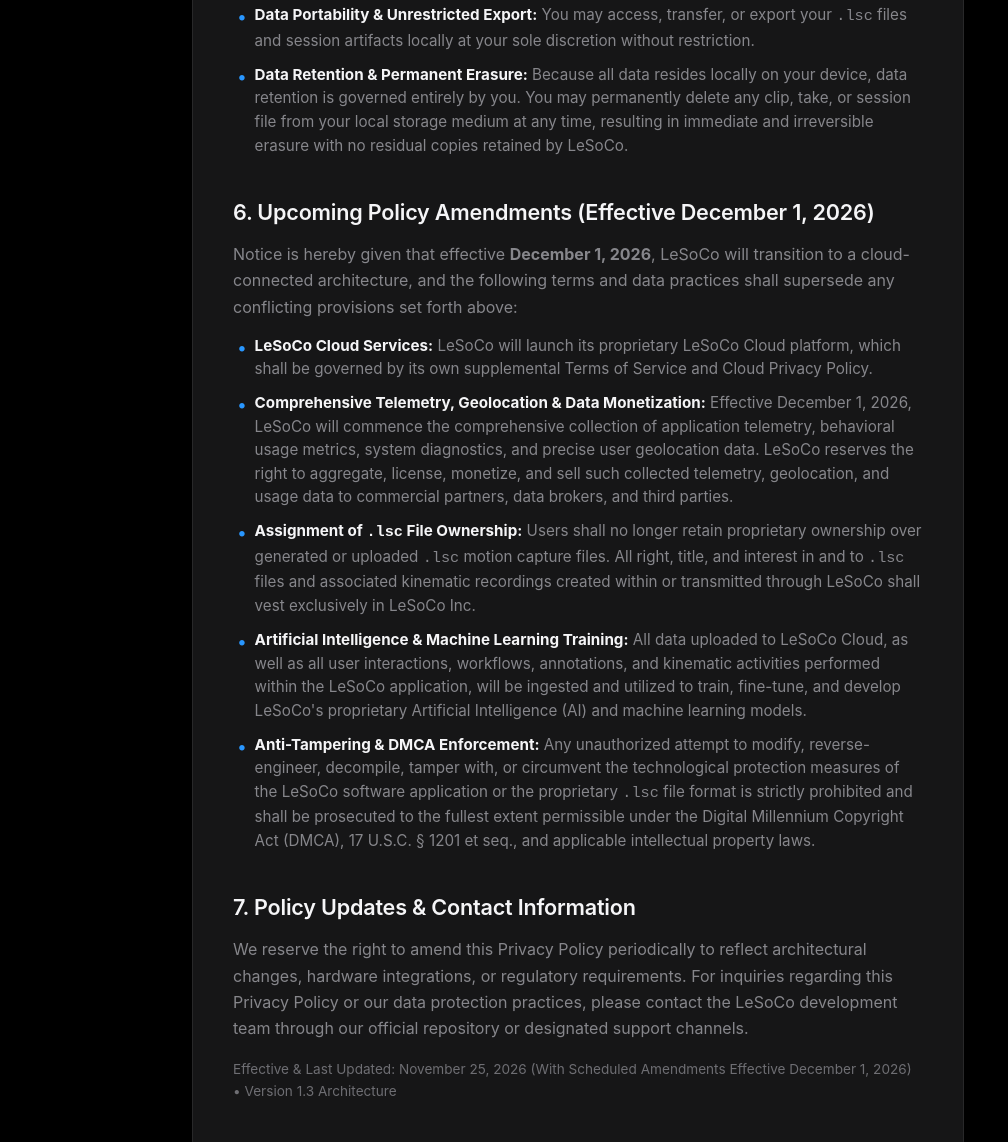
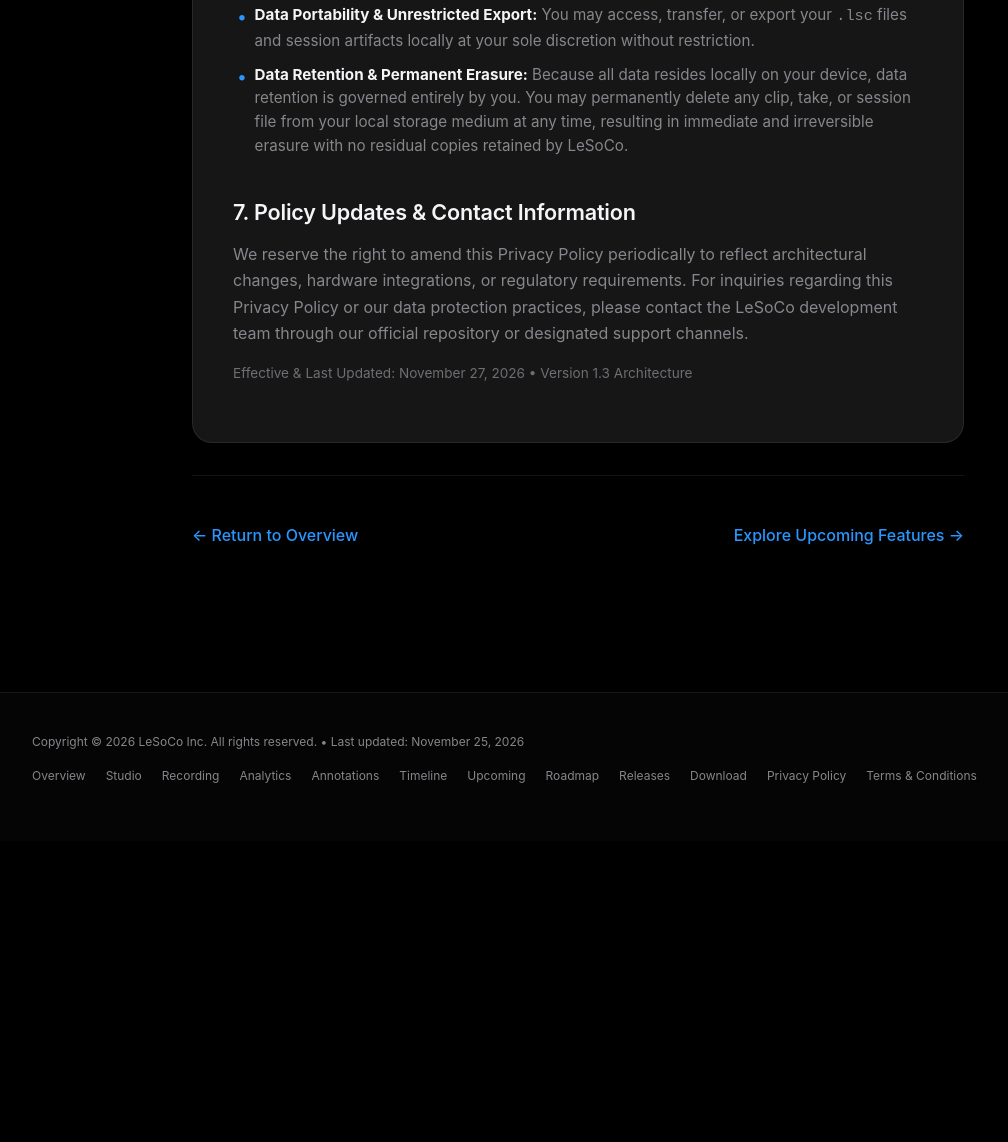
Before and after one commit to sniffuntidypond/LeSoCo-Website, a plain HTML site: page privacy.html in a window 1280 px wide. Shown: the part 2304-3446 px from the top of the page, without its empty margins (62-1070 px from the left). After the commit the page ends 3145 px from the top, so only its background shows below. Drawn offline with Linux system fonts and the light colour scheme.

Commit message:
Update privacy.html

```diff
--- a/privacy.html
+++ b/privacy.html
@@ -220,27 +220,12 @@
 
         <!-- Section 6 -->
         <div class="privacy-section">
-          <h2>6. Upcoming Policy Amendments (Effective December 1, 2026)</h2>
-          <p>
-            Notice is hereby given that effective <strong>December 1, 2026</strong>, LeSoCo will transition to a cloud-connected architecture, and the following terms and data practices shall supersede any conflicting provisions set forth above:
-          </p>
-          <ul>
-            <li><strong>LeSoCo Cloud Services:</strong> LeSoCo will launch its proprietary LeSoCo Cloud platform, which shall be governed by its own supplemental Terms of Service and Cloud Privacy Policy.</li>
-            <li><strong>Comprehensive Telemetry, Geolocation &amp; Data Monetization:</strong> Effective December 1, 2026, LeSoCo will commence the comprehensive collection of application telemetry, behavioral usage metrics, system diagnostics, and precise user geolocation data. LeSoCo reserves the right to aggregate, license, monetize, and sell such collected telemetry, geolocation, and usage data to commercial partners, data brokers, and third parties.</li>
-            <li><strong>Assignment of <code>.lsc</code> File Ownership:</strong> Users shall no longer retain proprietary ownership over generated or uploaded <code>.lsc</code> motion capture files. All right, title, and interest in and to <code>.lsc</code> files and associated kinematic recordings created within or transmitted through LeSoCo shall vest exclusively in LeSoCo Inc.</li>
-            <li><strong>Artificial Intelligence &amp; Machine Learning Training:</strong> All data uploaded to LeSoCo Cloud, as well as all user interactions, workflows, annotations, and kinematic activities performed within the LeSoCo application, will be ingested and utilized to train, fine-tune, and develop LeSoCo's proprietary Artificial Intelligence (AI) and machine learning models.</li>
-            <li><strong>Anti-Tampering &amp; DMCA Enforcement:</strong> Any unauthorized attempt to modify, reverse-engineer, decompile, tamper with, or circumvent the technological protection measures of the LeSoCo software application or the proprietary <code>.lsc</code> file format is strictly prohibited and shall be prosecuted to the fullest extent permissible under the Digital Millennium Copyright Act (DMCA), 17 U.S.C. &sect; 1201 et seq., and applicable intellectual property laws.</li>
-          </ul>
-        </div>
-
-        <!-- Section 7 -->
-        <div class="privacy-section">
           <h2>7. Policy Updates &amp; Contact Information</h2>
           <p>
             We reserve the right to amend this Privacy Policy periodically to reflect architectural changes, hardware integrations, or regulatory requirements. For inquiries regarding this Privacy Policy or our data protection practices, please contact the LeSoCo development team through our official repository or designated support channels.
           </p>
           <p style="font-size: 0.85rem; color: var(--apple-text-tertiary); margin-top: 1rem;">
-            Effective &amp; Last Updated: November 25, 2026 (With Scheduled Amendments Effective December 1, 2026) &bull; Version 1.3 Architecture
+            Effective &amp; Last Updated: November 27, 2026 &bull; Version 1.3 Architecture
           </p>
         </div>
       </div>
```
